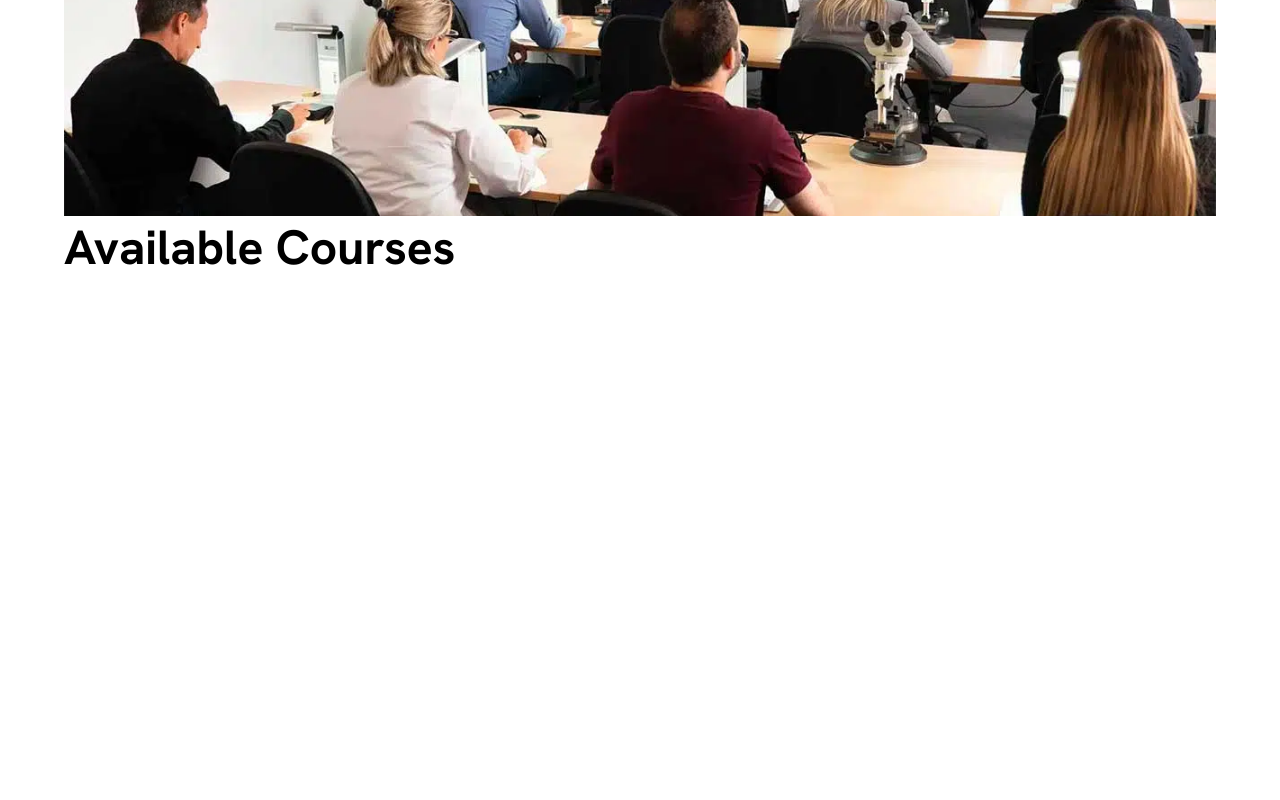
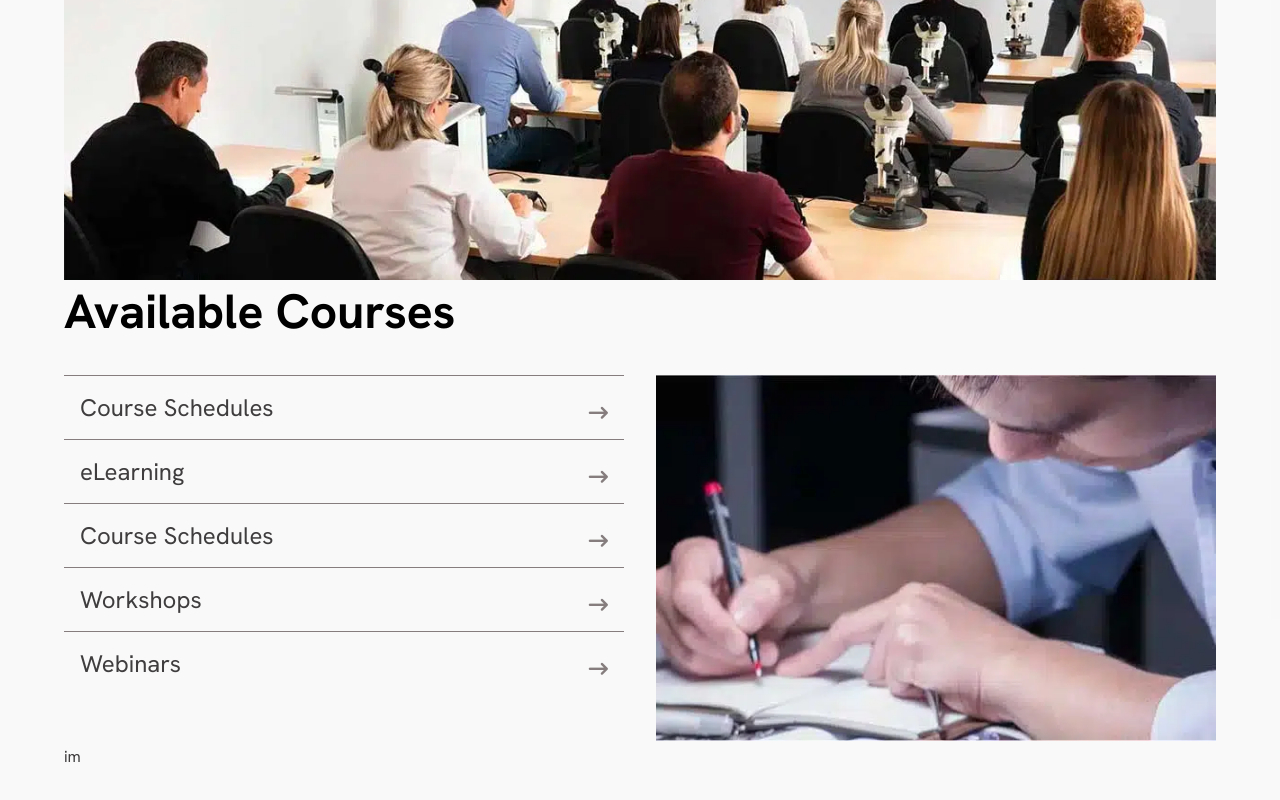
Before and after one commit to EugeneAfriyie/IGI-SITE, a plain HTML site: page index.html in a window 1280 px wide. Shown: the part 2430-3230 px from the top of the page. Drawn offline with Linux system fonts and the light colour scheme.

Commit message:
on e-learming div

```diff
--- a/index.html
+++ b/index.html
@@ -248,6 +248,48 @@
 
       <div class="ava-courses">
         <h1>Available Courses</h1>
+
+        <div class="course-info">
+          <div class="course-detail">
+            <a href="#">
+              <span>Course Schedules</span>
+              <i class="fas fa-arrow-right-long arrow"></i>
+            </a>
+
+            <a href="#">
+              <span>eLearning</span>
+              <i class="fas fa-arrow-right-long arrow"></i>
+            </a>
+
+            <a href="#">
+              <span>Course Schedules</span>
+              <i class="fas fa-arrow-right-long arrow"></i>
+            </a>
+
+            <a href="#">
+              <span>Workshops</span>
+            <i class="fas fa-arrow-right-long arrow"></i>
+            </a>
+            <a href="#">
+              <span>Webinars</span>
+              <i class="fas fa-arrow-right-long arrow"></i>
+            </a>
+          </div>
+          <div class="course-img">
+            <img src="./images/available-courses.png" alt="">
+          </div>
+        </div>
+      </div>
+
+
+      <div class=" eLearning">
+        <div class="e-text"></div>
+        <div class="e-images">
+          <div class="top-img"></div>
+          <div class="bottom-img">
+            im
+          </div>
+        </div>
       </div>
 
     </section>
--- a/styles.css
+++ b/styles.css
@@ -310,8 +310,9 @@ margin-right: 2rem;
 
 
 #education{
-  padding: 0 4rem;
+  padding:  4rem;
   margin-top: 4rem;
+  background: rgba(236, 234, 234, 0.308);
 }
 
 #education h1{
@@ -329,3 +330,34 @@ margin-right: 2rem;
 .edu-l-img img{
   height: 100%;
 }
+
+
+.course-info{
+  display: grid;
+  grid-template-columns: 1fr 1fr;
+  gap: 2rem;
+}
+
+.course-detail{
+  display: flex;
+  flex-direction: column;
+}
+
+.course-detail a{
+  border-top: 1px solid #867e7e;
+  display: flex;
+  justify-content: space-between;
+  align-items: center;
+  padding: 1rem;
+  font-size: 1.5rem;
+  transition: all .3s ease-in-out;
+}
+
+.course-detail a:hover span{
+  color: black;
+  transform: scale(1.05);
+}
+.course-detail a i{
+  font-size: 1.2rem;
+  color: #867e7e;
+}
```
Also changed, not shown: images/elearnig-2.png (added), images/elearning-1.png (added), images/elearning-3.png (added).
